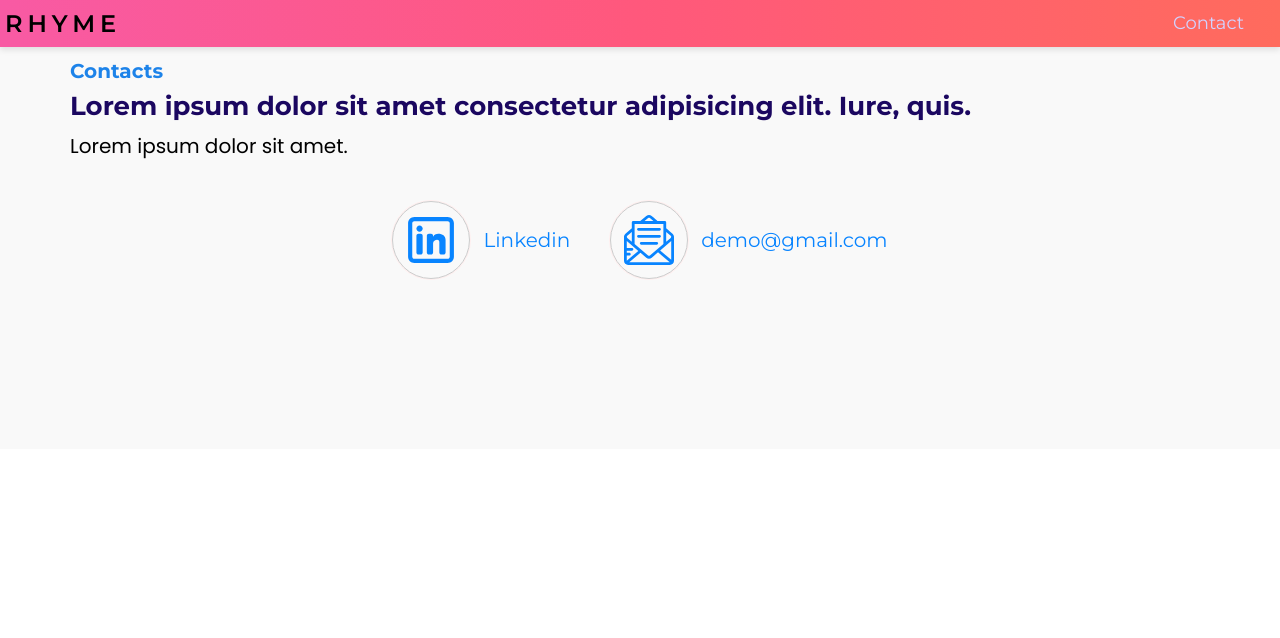
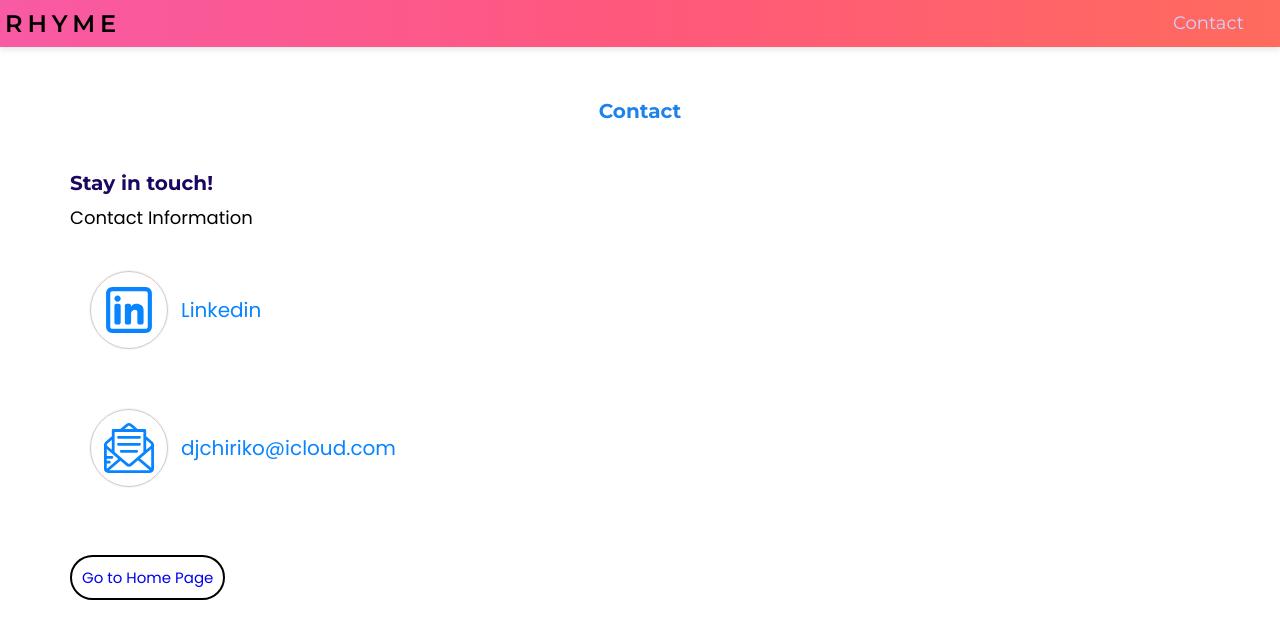
Before and after one commit to rrrhyme/portfolio, a React (Create React App) app: page /contact in a window 1280 px wide. Shown: the top 638 px of the page. Built offline with nearby package versions, Linux system fonts and the light colour scheme.

Commit message:
Added Contact and Download functionality

```diff
--- a/src/App.js
+++ b/src/App.js
@@ -6,7 +6,7 @@ import About from "./components/blocks/About/About";
 import Works from "./components/blocks/Works/Works";
 import Contact from "./components/blocks/Contact/Contact";
 import Download from "./components/blocks/Download/Download";
-import { Routes, Route } from "react-router-dom";
+import { Routes, Route, Navigate } from "react-router-dom";
 // import Published from "./components/blocks/Published/Published";
 
 function MainContent() {
@@ -27,6 +27,8 @@ function App(props) {
 			<Routes>
 				<Route path="/contact" element={<Contact />} />
 				<Route path="/" element={<MainContent />} />
+				<Route path="/" element={<MainContent />} />
+				<Route path="*" element={<Navigate to="/" />} />
 			</Routes>
 			{/* <Published /> */}
 		</div>
--- a/src/components/blocks/Contact/Contact.css
+++ b/src/components/blocks/Contact/Contact.css
@@ -1,24 +1,50 @@
 .block--contacts {
-	background-color: #f9f9f9;
+	background-color: #fff;
+	padding: 10rem 0;
 }
 
 .contacts__heading {
 	color: var(--color-title);
 	font-size: var(--font-size-title);
+	text-align: center;
+	margin-bottom: 5rem;
 }
 
 .contacts__sub-heading {
-	font-size: 2.6rem;
+	font-size: 2rem;
 }
 
 .contacts__paragraph {
-	font-size: 2rem;
+	font-size: 1.8rem;
 	font-family: "Poppins", sans-serif;
 }
 
-.contact__section {
+/* .contact__section {
 	display: flex;
 	flex-direction: column;
+} */
+
+.btn-container {
+	margin-top: 5rem;
+}
+.homeBtn {
+	font-family: "Poppins", sans-serif;
+	font-size: 1.5rem;
+	font-weight: 500;
+	outline: none;
+	border: 2px solid #000;
+	border-radius: 50px;
+	background-color: #fff;
+	cursor: pointer;
+	padding: 1rem;
+	transition: 0.3s;
+}
+
+.homeBtn:hover {
+	border-color: #ff6b5d;
+	background-color: #ff6b5d;
+	color: #fff;
+	letter-spacing: 1px;
 }
 
 .icon--contacts {
@@ -36,6 +62,7 @@
 }
 
 .contacts > a {
+	font-family: "Poppins", sans-serif;
 	font-size: 2rem;
 	margin-left: 1.3rem;
 	transition: 0.3s;
--- a/src/components/blocks/Contact/Contact.jsx
+++ b/src/components/blocks/Contact/Contact.jsx
@@ -1,15 +1,14 @@
 import React from "react";
 import "./Contact.css";
+import { Link } from "react-router-dom";
 
 function Contact(props) {
 	return (
 		<section className="block block--contacts">
 			<div className="container">
-				<h2 className="contacts__heading">Contacts</h2>
-				<h2 className="contacts__sub-heading">
-					Lorem ipsum dolor sit amet consectetur adipisicing elit. Iure, quis.
-				</h2>
-				<p className="contacts__paragraph">Lorem ipsum dolor sit amet.</p>
+				<h2 className="contacts__heading">Contact</h2>
+				<h2 className="contacts__sub-heading">Stay in touch!</h2>
+				<p className="contacts__paragraph">Contact Information</p>
 				<div className="contact__section">
 					<div className="contacts contact--linkedin">
 						<span className="icon-container ">
@@ -24,7 +23,7 @@ function Contact(props) {
 						<a
 							target="_blank"
 							rel="noopener noreferrer"
-							href="https://www.linkedin.com/in/ronnel-javier/">
+							href="https://www.linkedin.com/in/rcinoceno/">
 							Linkedin
 						</a>
 					</div>
@@ -41,9 +40,15 @@ function Contact(props) {
 							target="_blank"
 							rel="noopener noreferrer"
 							href="https://mail.google.com/mail/u/0/#inbox?compose=new">
-							demo@gmail.com
+							djchiriko@icloud.com
 						</a>
 					</div>
+					<div className="tooltip"></div>
+				</div>
+				<div className="btn-container">
+					<Link to="/" className="homeBtn">
+						Go to Home Page
+					</Link>
 				</div>
 			</div>
 		</section>
--- a/src/components/blocks/Download/Download.css
+++ b/src/components/blocks/Download/Download.css
@@ -23,10 +23,14 @@
 	transition: 0.3s;
 	font-size: 1.8rem;
 	cursor: pointer;
+	border: 1px solid #000;
 }
 
 .download__button:hover {
+	border-color: #ff6b5d;
 	background-color: #ff6b5d;
+	color: #fff;
+	letter-spacing: 1px;
 }
 
 .button {
--- a/src/components/blocks/Navigation/Navigation.css
+++ b/src/components/blocks/Navigation/Navigation.css
@@ -26,7 +26,6 @@
 
 .nav__item {
 	padding: 0.5rem 0;
-	border-bottom: 1px solid #c2c2c2;
 }
 
 .nav__item:last-child {
@@ -83,17 +82,7 @@
 	}
 
 	.nav__item {
-		border-bottom: 3px solid transparent;
 		margin: 0 1.6rem;
-		transition: border-bottom 0.3s ease;
-	}
-
-	.nav__text.active {
-		color: #e8ffee;
-	}
-
-	.nav__item.active {
-		border-bottom: 3px solid #000;
 	}
 
 	.nav__list.md {
--- a/src/components/blocks/Navigation/Navigation.jsx
+++ b/src/components/blocks/Navigation/Navigation.jsx
@@ -1,4 +1,4 @@
-import React, { useEffect, useState } from "react";
+import React, { useState } from "react";
 import "./Navigation.css";
 import { useLocation } from "react-router-dom";
 
@@ -11,7 +11,6 @@ const listItem = [
 
 function Navigation(props) {
 	const [isMenuOpen, setIsMenuOpen] = useState(false);
-	const [activeSection, setActiveSection] = useState("");
 	const location = useLocation();
 
 	const handleToggle = () => {
@@ -24,7 +23,6 @@ function Navigation(props) {
 		if (targetRef) {
 			targetRef.scrollIntoView({ behavior: "smooth" });
 			setIsMenuOpen(false);
-			setActiveSection(targetId);
 		}
 	};
 
@@ -32,26 +30,16 @@ function Navigation(props) {
 		if (location.pathname === "/contact") {
 			const filtered = list.filter((item) => item.id === "contact");
 			return filtered.map((item) => (
-				<li
-					key={item.id}
-					className={`nav__item ${activeSection === item.id ? "active" : ""}`}>
-					<a
-						className={`nav__text ${activeSection === item.id ? "active" : ""}`}
-						href={`#${item.id}`}
-						onClick={(e) => handleNavigate(e, item.id)}>
+				<li key={item.id} className="nav__item">
+					<a href={`#${item.id}`} onClick={(e) => handleNavigate(e, item.id)}>
 						{item.text}
 					</a>
 				</li>
 			));
 		} else {
 			return list.map((item) => (
-				<li
-					key={item.id}
-					className={`nav__item ${activeSection === item.id ? "active" : ""}`}>
-					<a
-						className={`nav__text ${activeSection === item.id ? "active" : ""}`}
-						href={`#${item.id}`}
-						onClick={(e) => handleNavigate(e, item.id)}>
+				<li key={item.id} className="nav__item">
+					<a href={`#${item.id}`} onClick={(e) => handleNavigate(e, item.id)}>
 						{item.text}
 					</a>
 				</li>
```
